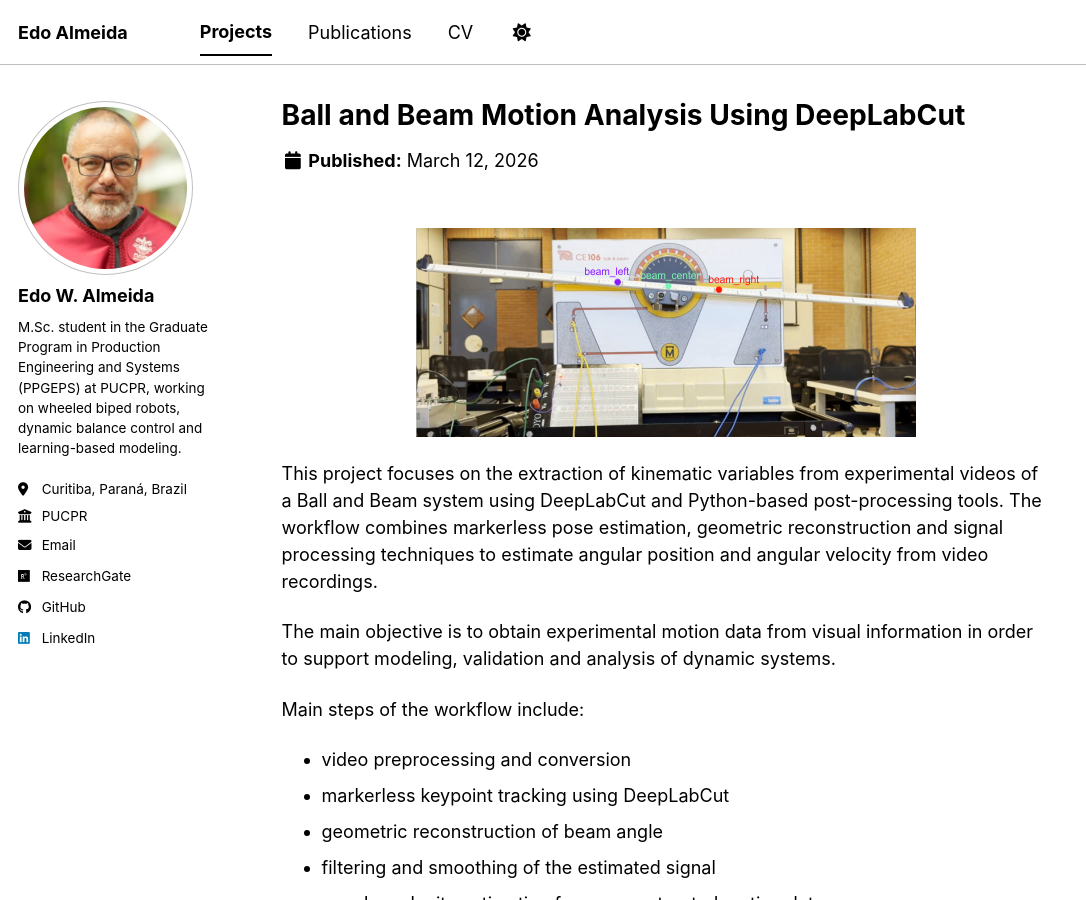
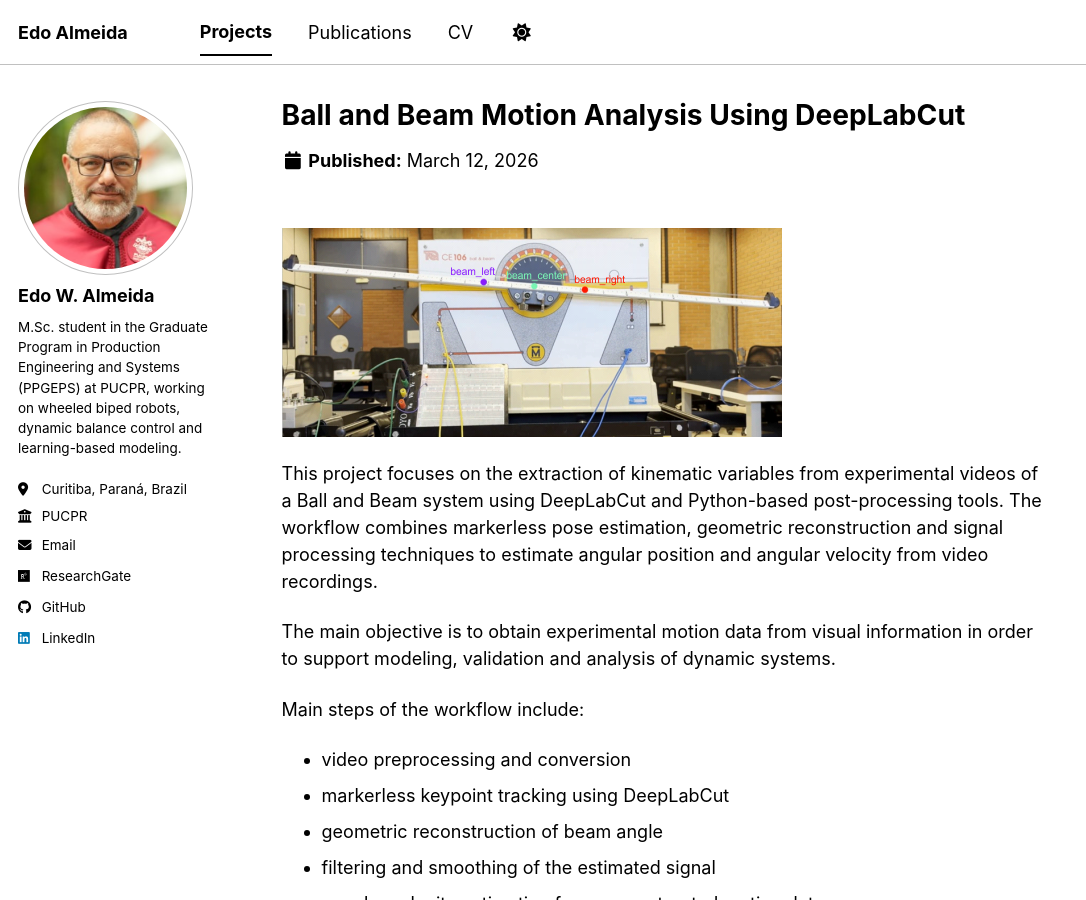
Before and after one commit to EdoAlmeida/EdoAlmeida.github.io, a Jekyll site: the page built from _portfolio/ball-and-beam-deeplabcut.md, in a window 1280 px wide and 900 px high. Shown: the whole window, without its empty margins (0-1086 px from the left). Built offline with Jekyll 4.4.1, drawn with Linux system fonts in a browser that asks for light colours; a script bundle is joined from its source files by our own code; library files that are not in the unit come from our copies.

Commit message:
Update ball-and-beam-deeplabcut.md

```diff
--- a/_portfolio/ball-and-beam-deeplabcut.md
+++ b/_portfolio/ball-and-beam-deeplabcut.md
@@ -3,7 +3,7 @@ title: "Ball and Beam Motion Analysis Using DeepLabCut"
 collection: portfolio
 excerpt: "Computer vision-based extraction of angular position and angular velocity from experimental videos.<br/><img src='/images/bab_dlc_test.png' style='margin-top:10px;'>"
 ---
-<p align="center">
+<p>
   <img src="/images/bab_dlc_test.png" style="margin-top:30px;">
 </p>
 
```
